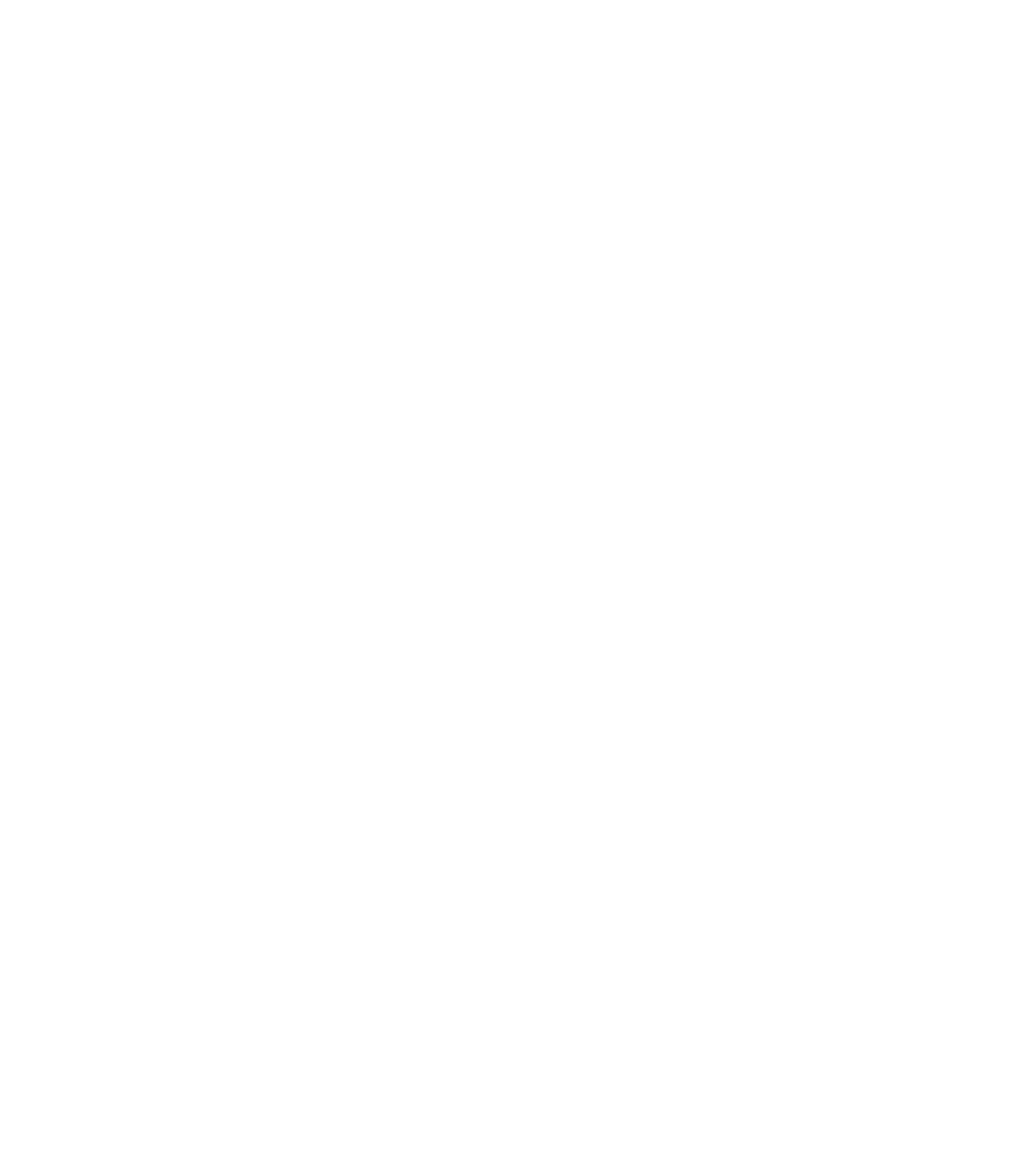
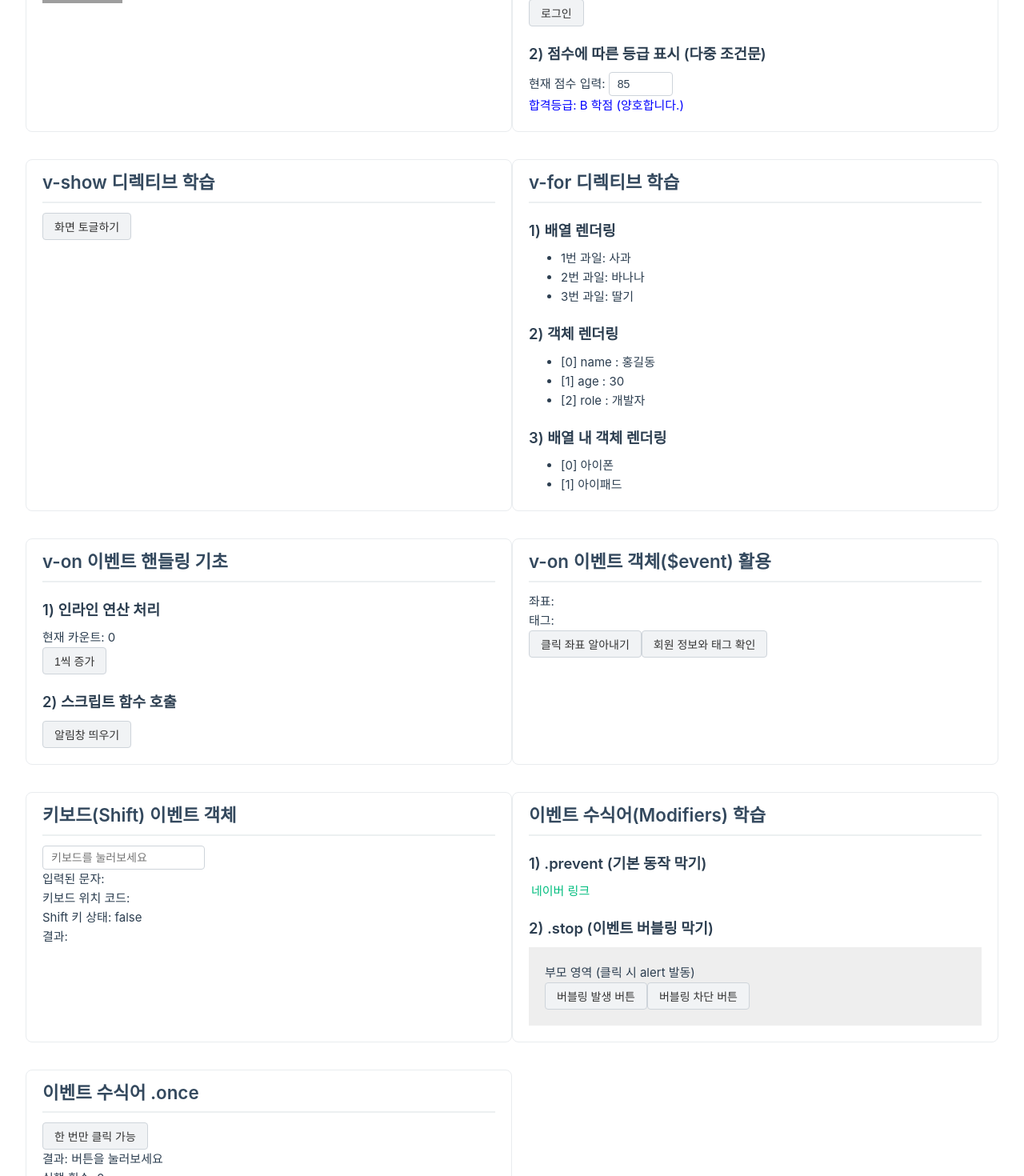
Before and after one commit to J5-K/skala-vue, a Vue app: page / in a window 1280 px wide. Shown: the part 1620-3090 px from the top of the page at 80% size. Before the commit the page ends 1639 px from the top, so only its background shows below. Built offline with nearby package versions, Linux system fonts and the light colour scheme; grey boxes are pictures that could not be loaded.

Commit message:
v-on Event Modifier까지

```diff
--- a/src/App.vue
+++ b/src/App.vue
@@ -9,6 +9,14 @@
 import VueBindClass from './components/practices/basic/VueBindClass.vue'
 import VueBindStyle from './components/practices/basic/VueBindStyle.vue'
 import VueBindShorthand from './components/practices/basic/VueBindShorthand.vue'
+import VueIf from './components/practices/basic/VueIf.vue'
+import VueShow from './components/practices/basic/VueShow.vue'
+import VueFor from './components/practices/basic/VueFor.vue'
+import EventBasic from './components/practices/basic/EventBasic.vue'
+import EventObject from './components/practices/basic/EventObject.vue'
+import EventObject2 from './components/practices/basic/EventObject2.vue'
+import EventModifier from './components/practices/basic/EventModifier.vue'
+import EventModifier2 from './components/practices/basic/EventModifier2.vue'
 </script>
 
 <template>
@@ -21,6 +29,14 @@
   <VueBindClass />
   <VueBindStyle />
   <VueBindShorthand />
+  <VueIf />
+  <VueShow />
+  <VueFor />
+  <EventBasic />
+  <EventObject />
+  <EventObject2 />
+  <EventModifier />
+  <EventModifier2 />
 </template>
 
 <style>
--- a/src/assets/practice.css
+++ b/src/assets/practice.css
@@ -12,6 +12,7 @@
   padding: 10px 20px 20px 20px;
   margin-top: 10px;
   margin-bottom: 24px;
+  color:#2c3e50;
   background-color: #ffffff;
   border: 1px solid #e9ecef;
   border-radius: 8px;
--- /dev/null
+++ b/src/components/practices/basic/EventBasic.vue
@@ -0,0 +1,20 @@
+<script setup>
+import { ref } from 'vue'
+const count = ref(0)
+
+const showAlert = () => {
+  alert('함수가 성공적으로 호출되었습니다!')
+}
+</script>
+
+<template>
+  <div class="practice-section">
+    <h2>v-on 이벤트 핸들링 기초</h2>
+    <h3>1) 인라인 연산 처리</h3>
+    <p>현재 카운트: {{ count }}</p>
+    <button @click="count++">1씩 증가</button>
+    <br />
+    <h3>2) 스크립트 함수 호출</h3>
+    <button @click="showAlert">알림창 띄우기</button>
+  </div>
+</template>
--- /dev/null
+++ b/src/components/practices/basic/EventModifier.vue
@@ -0,0 +1,30 @@
+<script setup>
+const handleLink = () => {
+  alert('수식어 덕분에 네이버로 이동하지 않고 함수만 실행됩니다.')
+}
+const handleBox = () => {
+  alert('부모 박스가 클릭되었습니다.')
+}
+const handleChild1 = () => {
+  alert('1번 자식 클릭')
+}
+const handleChild2 = () => {
+  alert('2번 자식(나만 켜짐)클릭')
+}
+</script>
+
+<template>
+  <div class="practice-section">
+    <h2>이벤트 수식어(Modifiers) 학습</h2>
+    <h3>1) .prevent (기본 동작 막기)</h3>
+    <a href="http://www.naver.com" @click.prevent="handleLink">네이버 링크</a>
+    <br />
+
+    <h3>2) .stop (이벤트 버블링 막기)</h3>
+    <div @click="handleBox" style="padding: 20px; background-color: #eee">
+      <p>부모 영역 (클릭 시 alert 발동)</p>
+      <button @click="handleChild1">버블링 발생 버튼</button>
+      <button @click.stop="handleChild2">버블링 차단 버튼</button>
+    </div>
+  </div>
+</template>
--- /dev/null
+++ b/src/components/practices/basic/EventModifier2.vue
@@ -0,0 +1,22 @@
+<script setup>
+import { ref } from 'vue'
+
+const message = ref('버튼을 눌러보세요')
+const clickCount = ref(0)
+
+const handleOnceClick = () => {
+  clickCount.value++
+  message.value = '이 이벤트는 한 번만 실행됩니다.'
+}
+</script>
+
+<template>
+  <div class="practice-section">
+    <h2>이벤트 수식어 .once</h2>
+
+    <button @click.once="handleOnceClick">한 번만 클릭 가능</button>
+
+    <p>결과: {{ message }}</p>
+    <p>실행 횟수: {{ clickCount }}</p>
+  </div>
+</template>
--- /dev/null
+++ b/src/components/practices/basic/EventObject.vue
@@ -0,0 +1,22 @@
+<script setup>
+import { ref } from 'vue'
+
+const position = ref('')
+const tagName = ref('')
+const getOnlyEvent = (e) => {
+    position.value = `좌표: X=${e.clientX}, Y=${e.clientY}`
+}
+const getWithParam = (name, e) => {
+    tagName.value = `대상: ${name} / 클릭된 태그: ${e.target.tagName}`
+}
+</script>
+
+<template>
+    <div class="practice-section">
+        <h2>v-on 이벤트 객체($event) 활용</h2>
+        <p>좌표: {{ position }}</p>
+        <p>태그: {{ tagName }}</p>
+        <button @click="getOnlyEvent">클릭 좌표 알아내기</button>
+        <button @click="getWithParam('길동이',$event)">회원 정보와 태그 확인</button>
+    </div>
+</template>
--- /dev/null
+++ b/src/components/practices/basic/EventObject2.vue
@@ -0,0 +1,28 @@
+<script setup>
+import { ref } from 'vue'
+
+const key = ref('')
+const code = ref('')
+const isShiftPressed = ref(false)
+const result = ref('')
+
+const handleKeydown = (e) => {
+  key.value = e.key
+  code.value = e.code
+  isShiftPressed.value = e.shiftKey
+    result.value = `${e.key} 키를 눌렀습니다.`
+}
+</script>
+
+<template>
+  <div class="practice-section">
+    <h2>키보드(Shift) 이벤트 객체</h2>
+
+    <input type="text" placeholder="키보드를 눌러보세요" @keydown="handleKeydown" />
+
+    <p>입력된 문자: {{ key }}</p>
+    <p>키보드 위치 코드: {{ code }}</p>
+    <p>Shift 키 상태: {{ isShiftPressed }}</p>
+    <p>결과: {{ result }}</p>
+  </div>
+</template>
--- a/src/components/practices/basic/VueBindShorthand.vue
+++ b/src/components/practices/basic/VueBindShorthand.vue
@@ -7,7 +7,8 @@
   <div class="practice-section">
     <h2>v-bind 디렉티브 고급 (단축 문법)</h2>
     <div :id>
-      <img :src alt="Vue 로고" style="width: 50px" />
+      <img :src alt="Vue 로고" style="width: 100px" />
+      <!-- //위의 :id와 :src는 v-bind:id="id"와 v-bind:src="src"의 축약형입니다. -->
     </div>
   </div>
 </template>
--- /dev/null
+++ b/src/components/practices/basic/VueFor.vue
@@ -0,0 +1,27 @@
+<script setup>
+import { ref } from 'vue'
+const fruits = ref(['사과', '바나나', '딸기'])
+const user = ref({ name: '홍길동', age: 30, role: '개발자' })
+const items = ref([
+  { id: 'prod_101', name: '아이폰' },
+  { id: 'prod_102', name: '아이패드' },
+])
+</script>
+
+<template>
+  <div class="practice-section">
+    <h2>v-for 디렉티브 학습</h2>
+    <h3>1) 배열 렌더링</h3>
+    <ul>
+      <li v-for="(fruit, index) in fruits" :key="index">{{ index + 1 }}번 과일: {{ fruit }}</li>
+    </ul>
+    <h3>2) 객체 렌더링</h3>
+    <ul>
+      <li v-for="(value, key, index) in user" :key="key">[{{ index }}] {{ key }} : {{ value }}</li>
+    </ul>
+    <h3>3) 배열 내 객체 렌더링</h3>
+    <ul>
+      <li v-for="(item, index) in items" :key="item.id">[{{ index }}] {{ item.name }}</li>
+    </ul>
+  </div>
+</template>
--- /dev/null
+++ b/src/components/practices/basic/VueIf.vue
@@ -0,0 +1,29 @@
+<script setup>
+import { ref } from 'vue'
+
+const isLogged = ref(false)
+const score = ref(85)
+</script>
+
+<template>
+  <div class="practice-section">
+    <h2>v-if, v-else-if, v-else 디렉티브 학습</h2>
+    <h3>1) 기본 로그인 상태 스위치</h3>
+    <p v-if="isLogged">환영합니다! 회원 전용 화면입니다.</p>
+    <p v-else>로그인 후 이용할 수 있는 화면입니다.</p>
+    <button @click="isLogged = !isLogged">
+      {{ isLogged ? '로그아웃' : '로그인' }}
+    </button>
+    <br />
+    <h3>2) 점수에 따른 등급 표시 (다중 조건문)</h3>
+    <label> 현재 점수 입력: </label>
+    <input type="number" v-model="score" min="0" max="100" step="5" />
+    <br />
+    <div v-if="score >= 90" style="color: green; font-weight: bold">
+      합격 등급: A 학점 (훌륭합니다!)
+    </div>
+    <div v-else-if="score >= 80" style="color: blue">합격등급: B 학점 (양호합니다.)</div>
+    <div v-else-if="score >= 70" style="color: orange">합격 등급: C 학점 (조금 더 분발하세요.)</div>
+    <div v-else style="color: red; font-weight: bold">불합격 등급: F 학점 (재시험 대상입니다.)</div>
+  </div>
+</template>
--- /dev/null
+++ b/src/components/practices/basic/VueShow.vue
@@ -0,0 +1,26 @@
+<script setup>
+import { ref } from 'vue'
+const inVisible = ref(false)
+</script>
+
+<template>
+  <div class="practice-section">
+    <h2>v-show 디렉티브 학습</h2>
+    <button @click="inVisible = !inVisible">화면 토글하기</button>
+    <br />
+    <div v-show="inVisible" class="box">
+      <p>v-show 상자</p>
+      <p>조건이 false가 되면 CSS display 속성이 none으로 변경됩니다.</p>
+    </div>
+  </div>
+</template>
+
+<style scoped>
+.box {
+  padding: 10px;
+  margin-top: 5px;
+  color: white;
+  border-radius: 5px;
+  background-color: #3498db;
+}
+</style>
```
